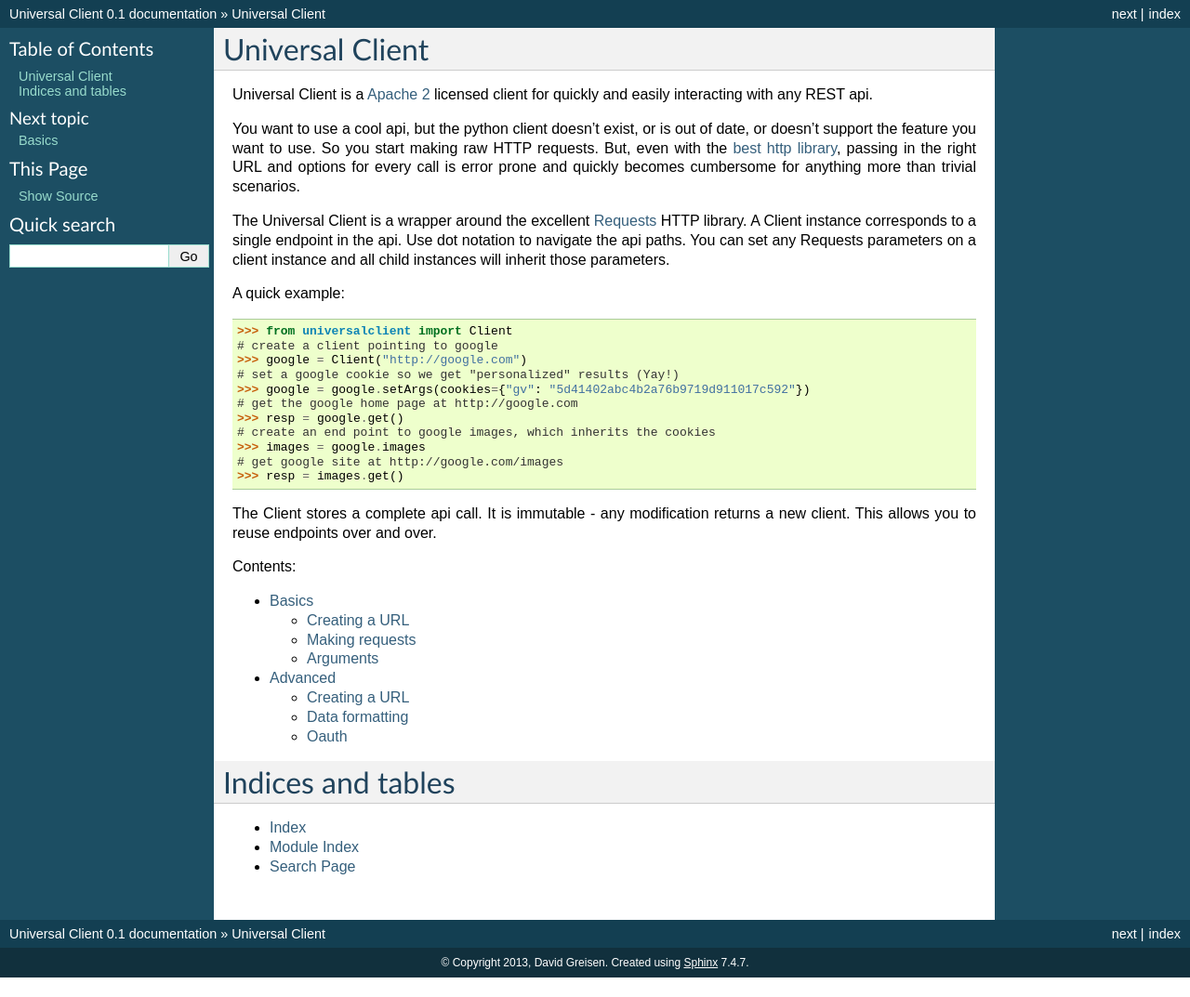
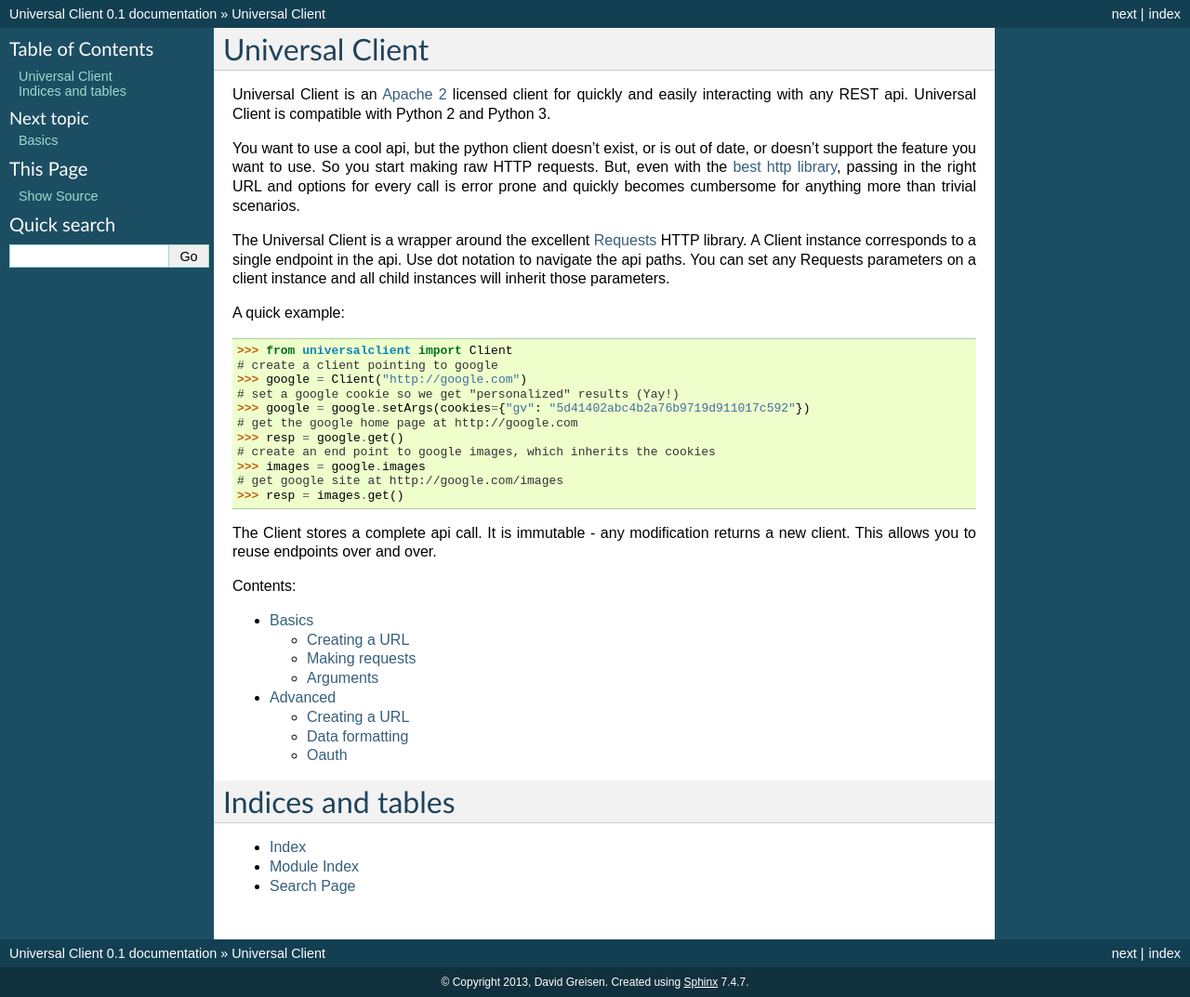
Before and after one commit to dgreisen/universalclient, a Sphinx documentation site: the page built from docs/index.rst, in a window 1280 px wide. Shown: the whole page at 93% size. Built offline with Sphinx 7.4.7, drawn with Linux system fonts in a browser that asks for light colours; before the commit the page ends 1052 px from its top, so only the background shows below that.

Commit message:
updated docs

```diff
--- a/docs/index.rst
+++ b/docs/index.rst
@@ -1,7 +1,8 @@
 Universal Client
 ================
 
-Universal Client is a `Apache 2 <http://www.apache.org/licenses/LICENSE-2.0.html>`_ licensed client for quickly and easily interacting with any REST api.
+Universal Client is an `Apache 2 <http://www.apache.org/licenses/LICENSE-2.0.html>`_ licensed client for quickly and easily interacting with any REST api.
+Universal Client is compatible with Python 2 and Python 3.
 
 You want to use a cool api, but the python client doesn't exist, or is out of date, or doesn't support the feature you want to use.
 So you start making raw HTTP requests.
```
Also changed, not shown: README.txt (+12 -19 lines).
